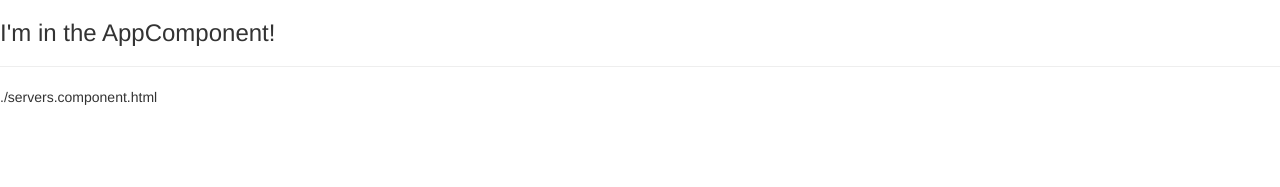
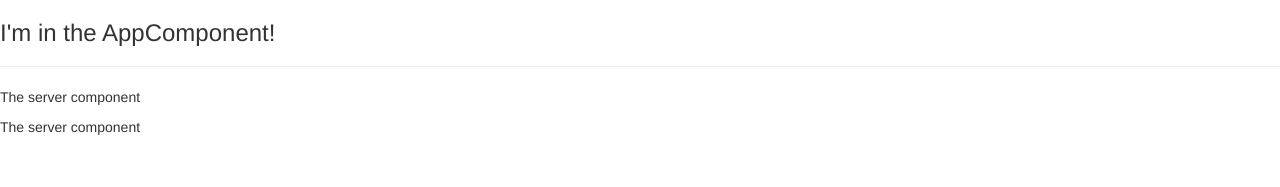
Before and after one commit to daisymae/my-first-app, an Angular app: page / in a window 1280 px wide. Shown: the top 187 px of the page. Built offline with nearby package versions, Linux system fonts and the light colour scheme.

Commit message:
fix typo
fix templateUrl typo

```diff
--- a/src/app/servers/servers.component.ts
+++ b/src/app/servers/servers.component.ts
@@ -2,7 +2,7 @@ import { Component, OnInit } from '@angular/core';
 
 @Component({
   selector: 'app-servers',
-  template: './servers.component.html',
+  templateUrl: './servers.component.html',
   styleUrls: ['./servers.component.css']
 })
 export class ServersComponent implements OnInit {
```
